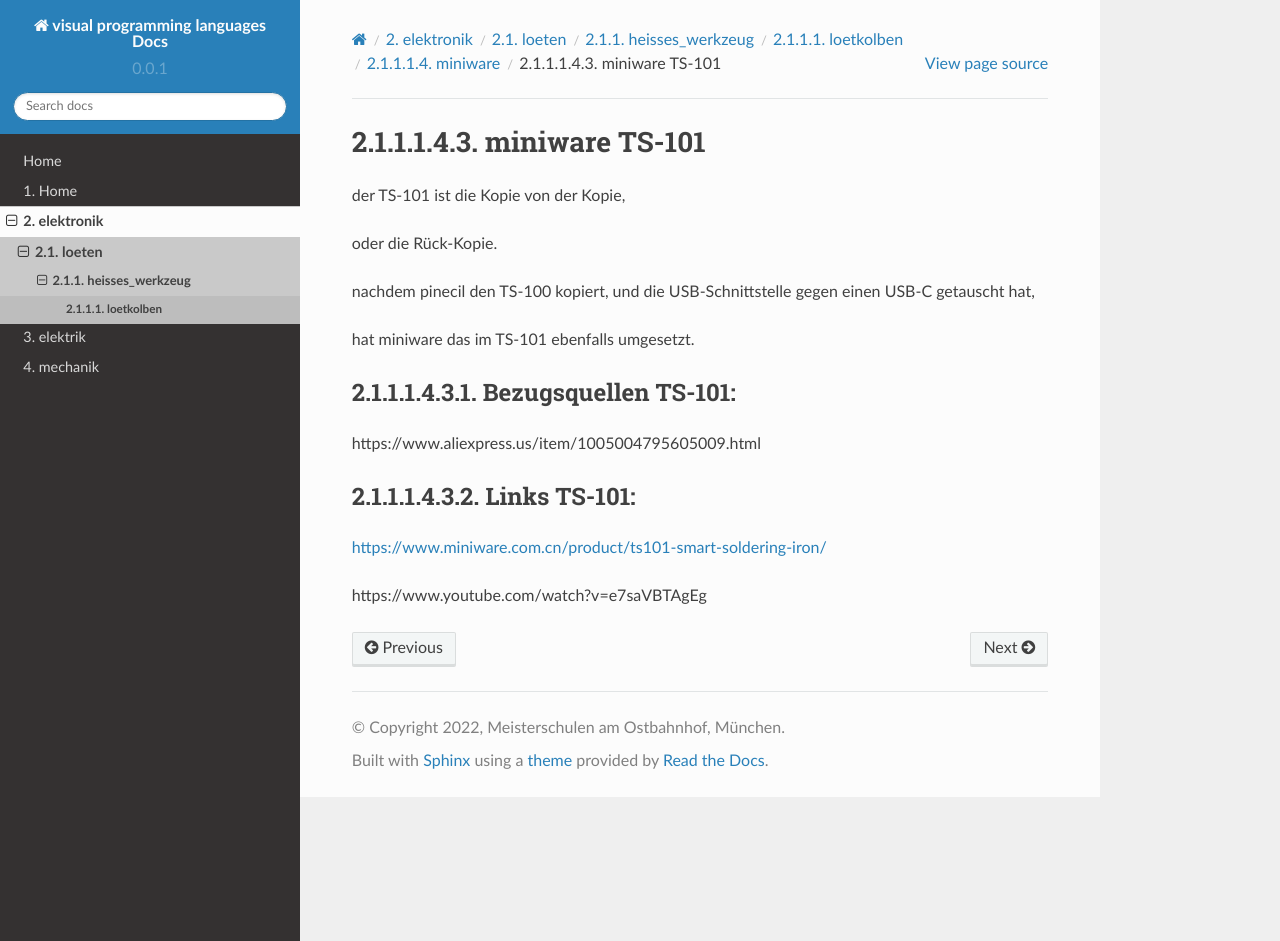
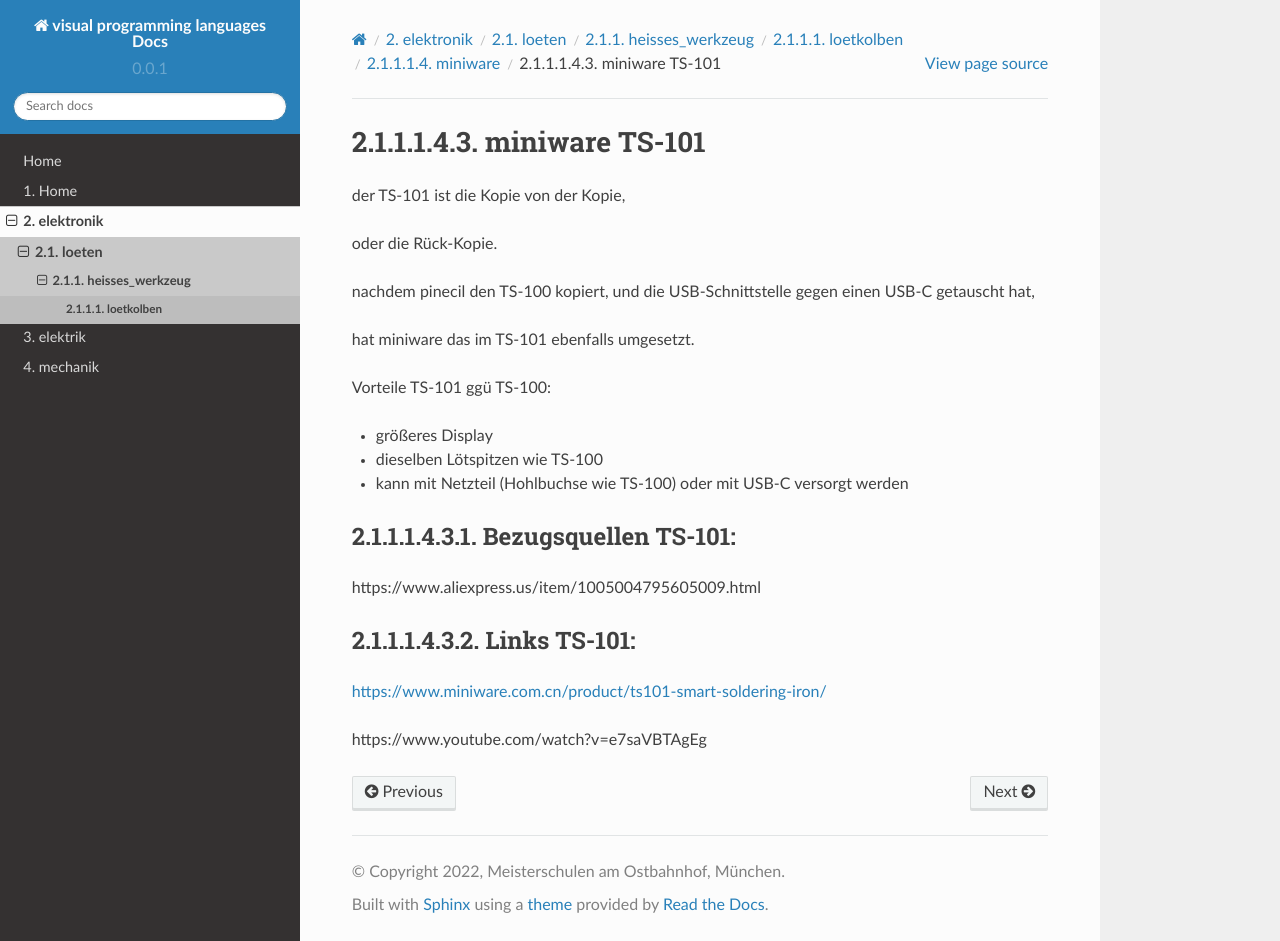
Before and after one commit to diplfranzhoepfinger/werkzeug-docs, a Sphinx documentation site: the page built from docs/elektronik/loeten/heisses_werkzeug/loetkolben/miniware/TS-101.md, in a window 1280 px wide and 941 px high. Built offline with Sphinx 7.4.7 and the Read the Docs theme 2.0.0, drawn with Linux system fonts in a browser that asks for light colours.

Commit message:
Create TS-101.md

```diff
--- a/docs/elektronik/loeten/heisses_werkzeug/loetkolben/miniware/TS-101.md
+++ b/docs/elektronik/loeten/heisses_werkzeug/loetkolben/miniware/TS-101.md
@@ -8,6 +8,12 @@
 
 hat miniware das im TS-101 ebenfalls umgesetzt.
 
+Vorteile TS-101 ggü TS-100:
+
+*   größeres Display
+*   dieselben Lötspitzen wie TS-100
+*   kann mit Netzteil (Hohlbuchse wie TS-100) oder mit USB-C versorgt werden
+
 #### Bezugsquellen TS-101:
 
 https://www.aliexpress.us/item/1005004795605009.html
```
